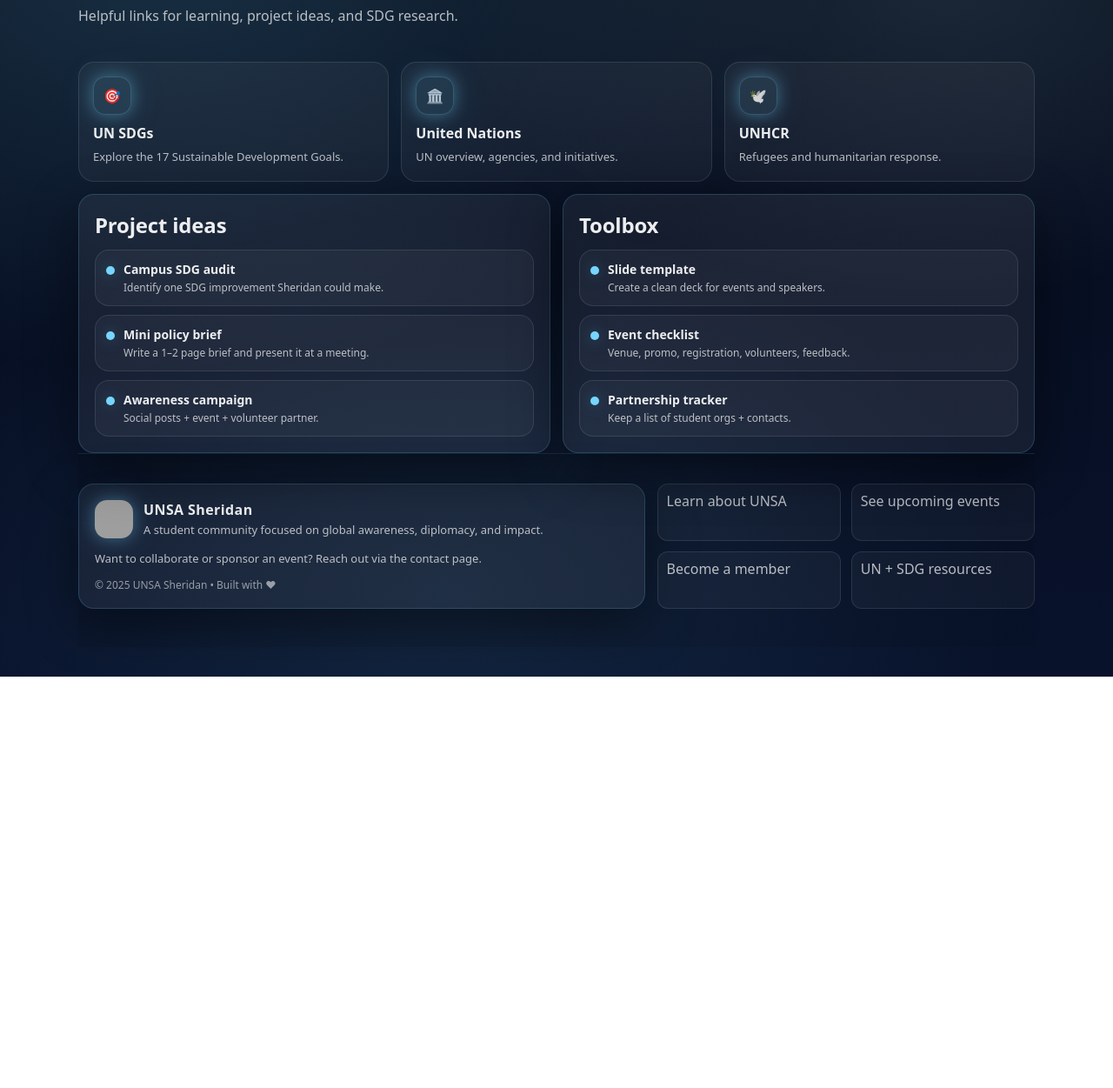
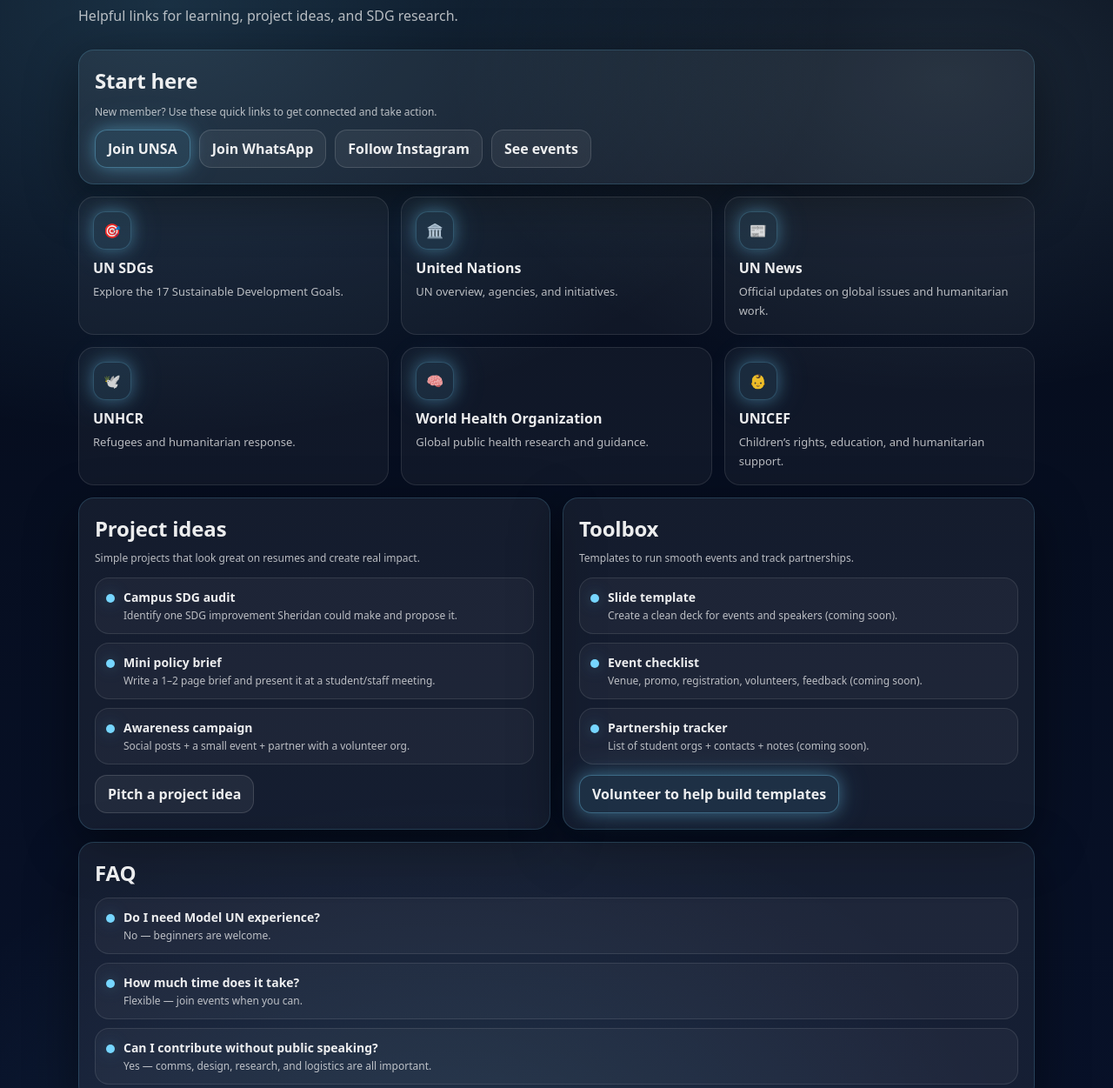
Before and after one commit to asma675/UNSA-Sheridan-Website, a plain HTML site: page resources.html in a window 1280 px wide. Shown: the part 163-1414 px from the top of the page at 87% size. Before the commit the page ends 941 px from the top, so only its background shows below. Drawn offline with Linux system fonts and the light colour scheme; grey boxes are pictures that could not be loaded.

Commit message:
Revamp resources.html layout and content
Updated the resources page layout and content to enhance user engagement and provide clearer project ideas and quick links.

```diff
--- a/resources.html
+++ b/resources.html
@@ -49,15 +49,29 @@
     </div>
   </header>
 
-
   <main class="container">
     <section class="pageHeader">
       <h1 class="reveal">Resources</h1>
       <p class="reveal">Helpful links for learning, project ideas, and SDG research.</p>
     </section>
 
+    <!-- Quick actions (makes page feel complete) -->
     <section class="section" style="padding-top:10px;">
-    <div class="grid3">
+      <div class="card pad reveal">
+        <h2 style="margin:0 0 10px;">Start here</h2>
+        <p class="small" style="margin-top:0;">
+          New member? Use these quick links to get connected and take action.
+        </p>
+
+        <div style="display:flex; gap:10px; flex-wrap:wrap; margin-top:10px;">
+          <a class="btn" href="join.html">Join UNSA</a>
+          <a class="btn secondary" href="https://chat.whatsapp.com/CJt0bNEaWBi3wACerpa5Gc" target="_blank" rel="noreferrer">Join WhatsApp</a>
+          <a class="btn secondary" href="https://www.instagram.com/unsa_sheridan/" target="_blank" rel="noreferrer">Follow Instagram</a>
+          <a class="btn secondary" href="events.html">See events</a>
+        </div>
+      </div>
+
+      <div class="grid3" style="margin-top:14px;">
         <a class="feature reveal" href="https://sdgs.un.org/goals" target="_blank" rel="noreferrer">
           <div class="icon">🎯</div>
           <h3>UN SDGs</h3>
@@ -68,32 +82,90 @@
           <h3>United Nations</h3>
           <p>UN overview, agencies, and initiatives.</p>
         </a>
+        <a class="feature reveal" href="https://news.un.org/" target="_blank" rel="noreferrer">
+          <div class="icon">📰</div>
+          <h3>UN News</h3>
+          <p>Official updates on global issues and humanitarian work.</p>
+        </a>
+      </div>
+
+      <div class="grid3" style="margin-top:14px;">
         <a class="feature reveal" href="https://www.unhcr.org/" target="_blank" rel="noreferrer">
           <div class="icon">🕊️</div>
           <h3>UNHCR</h3>
           <p>Refugees and humanitarian response.</p>
         </a>
+        <a class="feature reveal" href="https://www.who.int/" target="_blank" rel="noreferrer">
+          <div class="icon">🧠</div>
+          <h3>World Health Organization</h3>
+          <p>Global public health research and guidance.</p>
+        </a>
+        <a class="feature reveal" href="https://www.unicef.org/" target="_blank" rel="noreferrer">
+          <div class="icon">👶</div>
+          <h3>UNICEF</h3>
+          <p>Children’s rights, education, and humanitarian support.</p>
+        </a>
       </div>
 
-    <div class="split">
+      <div class="split" style="margin-top:14px;">
         <div class="card pad reveal">
           <h2 style="margin:0 0 8px;">Project ideas</h2>
+          <p class="small" style="margin-top:0;">Simple projects that look great on resumes and create real impact.</p>
           <div class="list">
-          <div class="li"><div class="dot"></div><div><strong>Campus SDG audit</strong><span>Identify one SDG improvement Sheridan could make.</span></div></div>
-          <div class="li"><div class="dot"></div><div><strong>Mini policy brief</strong><span>Write a 1–2 page brief and present it at a meeting.</span></div></div>
-          <div class="li"><div class="dot"></div><div><strong>Awareness campaign</strong><span>Social posts + event + volunteer partner.</span></div></div>
+            <div class="li">
+              <div class="dot"></div>
+              <div><strong>Campus SDG audit</strong><span>Identify one SDG improvement Sheridan could make and propose it.</span></div>
+            </div>
+            <div class="li">
+              <div class="dot"></div>
+              <div><strong>Mini policy brief</strong><span>Write a 1–2 page brief and present it at a student/staff meeting.</span></div>
+            </div>
+            <div class="li">
+              <div class="dot"></div>
+              <div><strong>Awareness campaign</strong><span>Social posts + a small event + partner with a volunteer org.</span></div>
+            </div>
+          </div>
+
+          <div style="margin-top:12px;">
+            <a class="btn secondary" href="contact.html">Pitch a project idea</a>
           </div>
         </div>
 
         <div class="card pad reveal">
           <h2 style="margin:0 0 8px;">Toolbox</h2>
+          <p class="small" style="margin-top:0;">Templates to run smooth events and track partnerships.</p>
+
           <div class="list">
-          <div class="li"><div class="dot"></div><div><strong>Slide template</strong><span>Create a clean deck for events and speakers.</span></div></div>
-          <div class="li"><div class="dot"></div><div><strong>Event checklist</strong><span>Venue, promo, registration, volunteers, feedback.</span></div></div>
-          <div class="li"><div class="dot"></div><div><strong>Partnership tracker</strong><span>Keep a list of student orgs + contacts.</span></div></div>
+            <div class="li">
+              <div class="dot"></div>
+              <div><strong>Slide template</strong><span>Create a clean deck for events and speakers (coming soon).</span></div>
+            </div>
+            <div class="li">
+              <div class="dot"></div>
+              <div><strong>Event checklist</strong><span>Venue, promo, registration, volunteers, feedback (coming soon).</span></div>
+            </div>
+            <div class="li">
+              <div class="dot"></div>
+              <div><strong>Partnership tracker</strong><span>List of student orgs + contacts + notes (coming soon).</span></div>
+            </div>
+          </div>
+
+          <div style="margin-top:12px;">
+            <a class="btn" href="join.html">Volunteer to help build templates</a>
           </div>
         </div>
       </div>
+
+      <div class="card pad reveal" style="margin-top:14px;">
+        <h2 style="margin:0 0 8px;">FAQ</h2>
+        <div class="list">
+          <div class="li"><div class="dot"></div><div><strong>Do I need Model UN experience?</strong><span>No — beginners are welcome.</span></div></div>
+          <div class="li"><div class="dot"></div><div><strong>How much time does it take?</strong><span>Flexible — join events when you can.</span></div></div>
+          <div class="li"><div class="dot"></div><div><strong>Can I contribute without public speaking?</strong><span>Yes — comms, design, research, and logistics are all important.</span></div></div>
+        </div>
+      </div>
+    </section>
+  </main>
 
   <footer class="footer">
     <div class="container">
```
Lines whose indentation alone changed are shown as unchanged.
